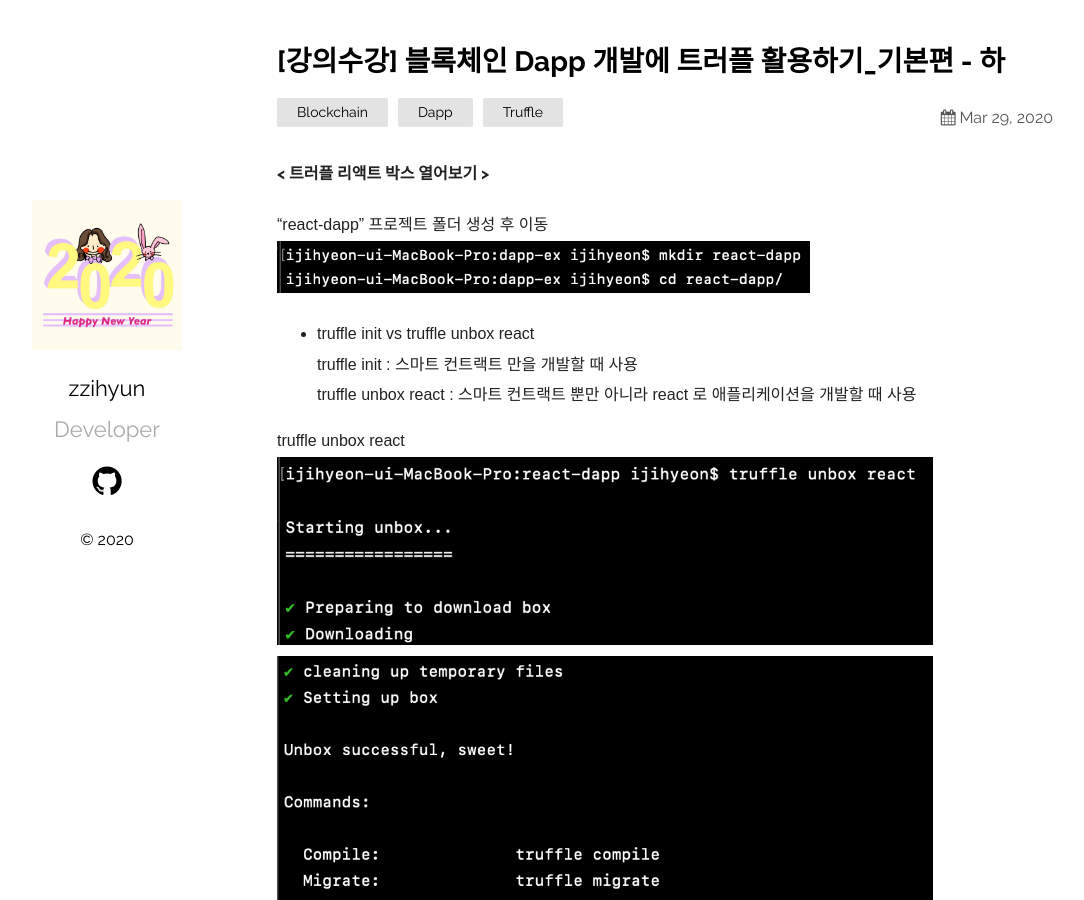
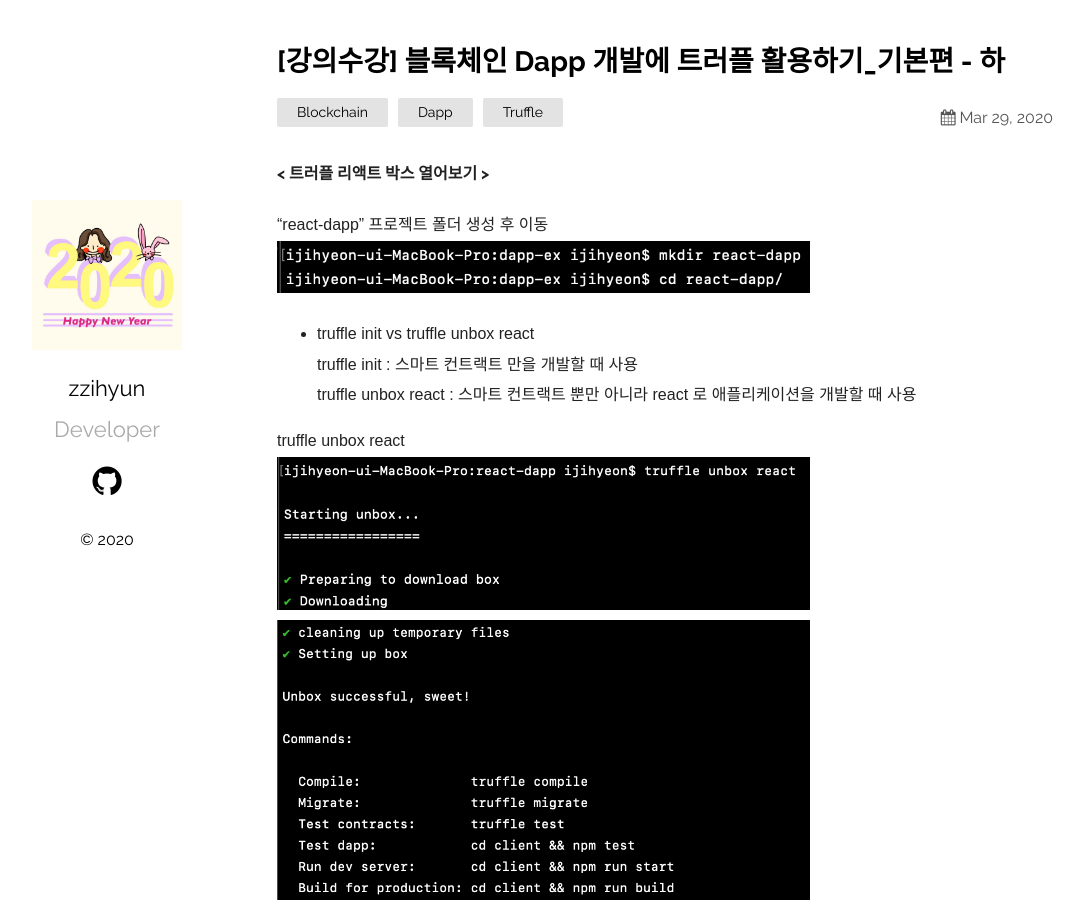
Before and after one commit to jhhhj1002/jhhhj1002.github.io, a Jekyll site: the page built from _posts/2020-03-29-Truffle-in-Blockchain-03.markdown, in a window 1280 px wide and 900 px high. Shown: the whole window, without its empty margins (78-1162 px from the left). Built offline with Jekyll 4.4.1, drawn with Linux system fonts in a browser that asks for light colours.

Commit message:
Update 2020-03-29-Truffle-in-Blockchain-03.markdown

```diff
--- a/_posts/2020-03-29-Truffle-in-Blockchain-03.markdown
+++ b/_posts/2020-03-29-Truffle-in-Blockchain-03.markdown
@@ -14,12 +14,13 @@ categories: Blockchain Dapp Truffle
 <img src="/assets/imgs/Blockchain&Truffle_24.png" width="65%" height="40%" >
 
 + truffle init vs truffle unbox react
-    truffle init : 스마트 컨트랙트 만을 개발할 때 사용
-    truffle unbox react : 스마트 컨트랙트 뿐만 아니라 react 로 애플리케이션을 개발할 때 사용
+        truffle init : 스마트 컨트랙트 만을 개발할 때 사용
+        truffle unbox react : 스마트 컨트랙트 뿐만 아니라 react 로 애플리케이션을 개발할 때 사용
+
 
 truffle unbox react
-<img src="/assets/imgs/Blockchain&Truffle_25.png" width="80%" height="45%" >
-<img src="/assets/imgs/Blockchain&Truffle_26.png" width="80%" height="45%" >
+<img src="/assets/imgs/Blockchain&Truffle_25.png" width="65%" height="35%" >
+<img src="/assets/imgs/Blockchain&Truffle_26.png" width="65%" height="35%" >
 
 react-dapp 프로젝트의 구조 ( dapp-example 프로젝트와 비교할 때, client 라는 디렉토리가 하나더 생성됨 )
   client 디렉토리 : 애플리케이션을 위한 소스폴더
```
